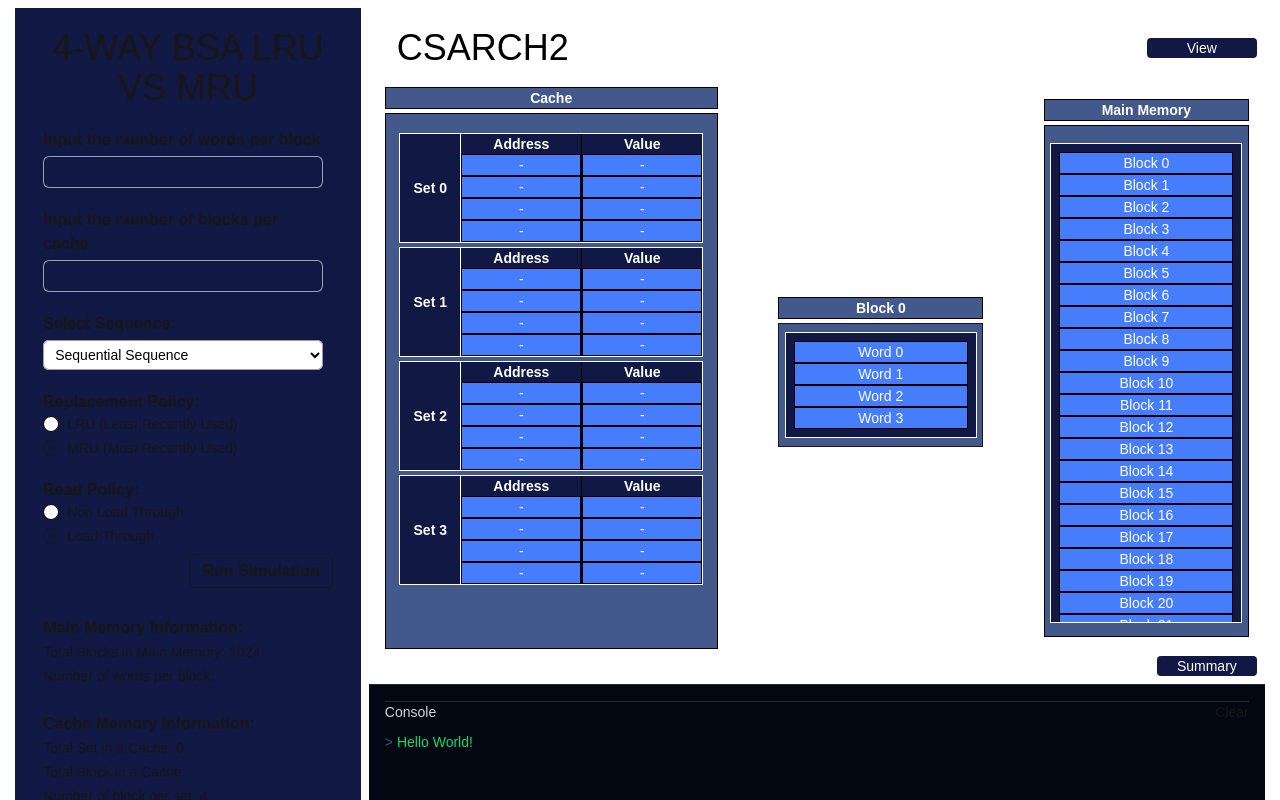
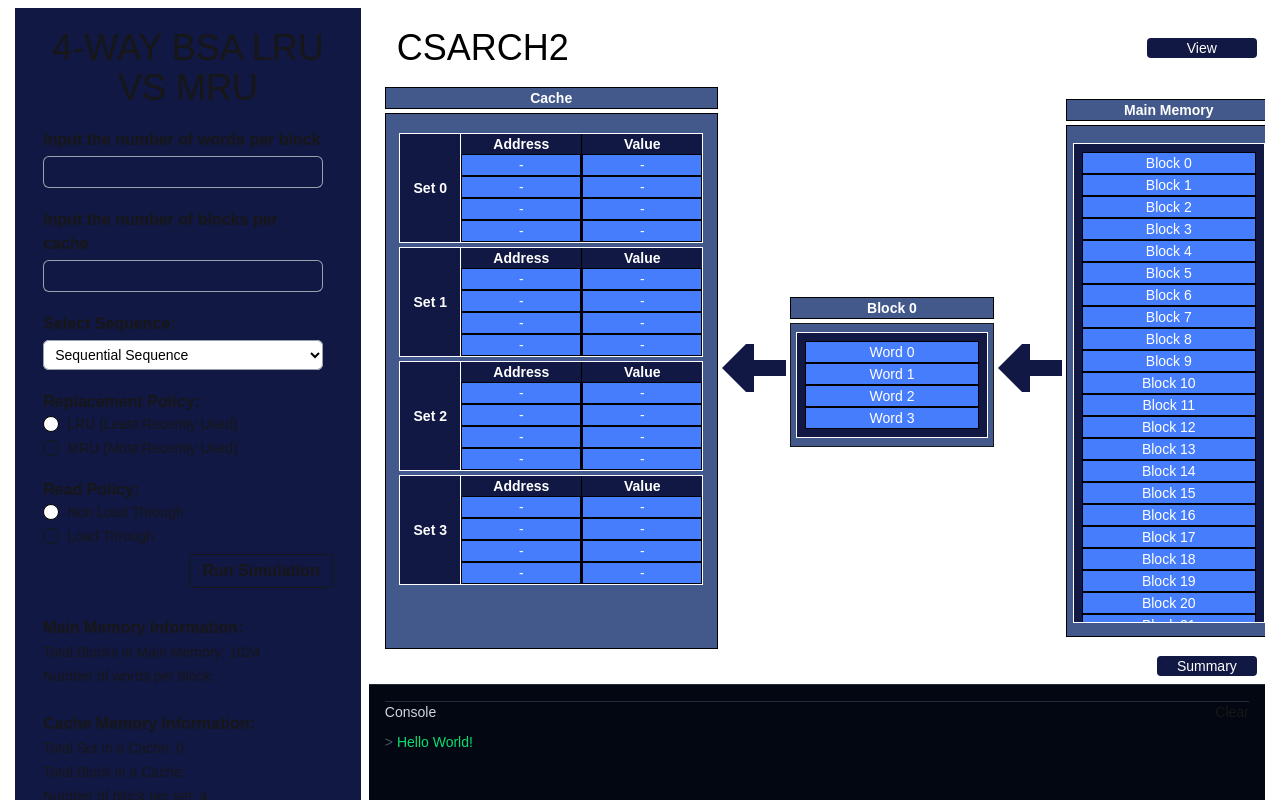
Before and after one commit to ethanndaniel/CSARCH2_CaseProject1_Group7, a Next.js app in the folder simulation/: page / in a window 1280 px wide. Shown: the top 800 px of the page. Built offline with nearby package versions, Linux system fonts and the light colour scheme; a web font is replaced by a local one.

Commit message:
update arrow

```diff
--- a/simulation/src/app/helperComponents/Arrow.tsx
+++ b/simulation/src/app/helperComponents/Arrow.tsx
@@ -3,7 +3,7 @@ export default function Arrow({color}:{color?:string}){
         <div className="w-[5vw] h-[70vh] flex justify-center items-center">
             <div className="w-[5vw] h-[70vh] flex justify-center items-center">
                 <svg width="800px" height="800px" viewBox="0 0 16 16" fill="none" xmlns="http://www.w3.org/2000/svg">
-                <path d="M8 10L8 14L6 14L-2.62268e-07 8L6 2L8 2L8 6L16 6L16 10L8 10Z" fill={color || "black"}/>
+                <path d="M8 10L8 14L6 14L-2.62268e-07 8L6 2L8 2L8 6L16 6L16 10L8 10Z" fill={color}/>
                 </svg>
             </div>
         </div>
--- a/simulation/src/app/page.tsx
+++ b/simulation/src/app/page.tsx
@@ -7,6 +7,7 @@ import MainMemory from "./helperComponents/MainMemory";
 import Cache from "./helperComponents/Cache";
 import Block from "./helperComponents/Block";
 import Summary from "./helperComponents/Summary";
+import Arrow from "./helperComponents/Arrow";
 
 export default function Home() {
   const [simulationResults, setSimulationResults] = useState(null); // response from route.js
@@ -262,6 +263,7 @@ export default function Home() {
             activeWay={activeWay}
           />
           </div>
+          <Arrow color="#111844"/>
           {/*Block */}
           <div className="bg-white">
             <Block
@@ -270,6 +272,7 @@ export default function Home() {
             isActive={isBlockActive}
             />
           </div>
+          <Arrow color=" #111844"/>
           {/*Main Memory */}
           <div className="bg-white">
             <h1 className="w-full bg-[#43598B] h-full text-center text-white font-moderustic text-body font-semibold border-1 border-black">Main Memory</h1>
```
